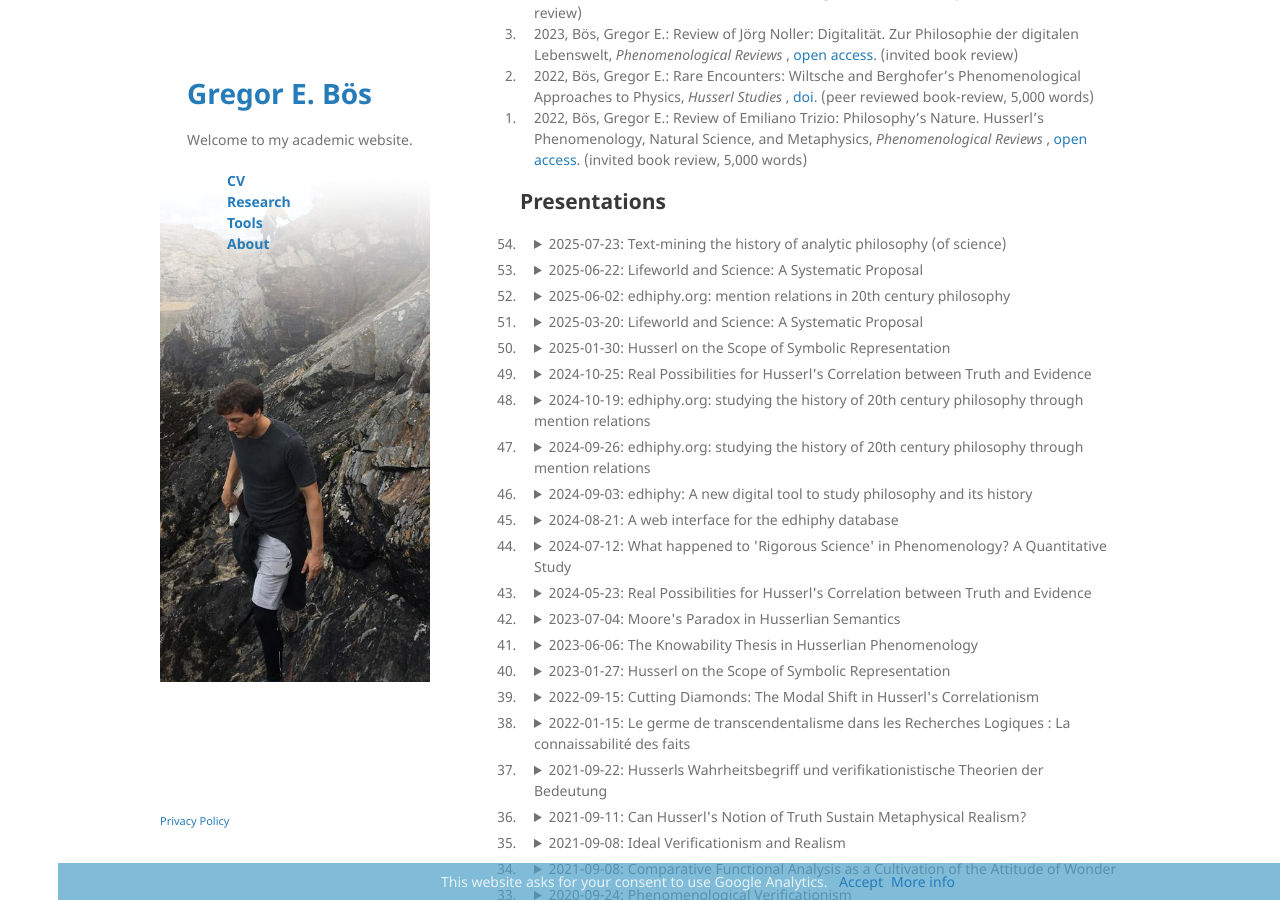
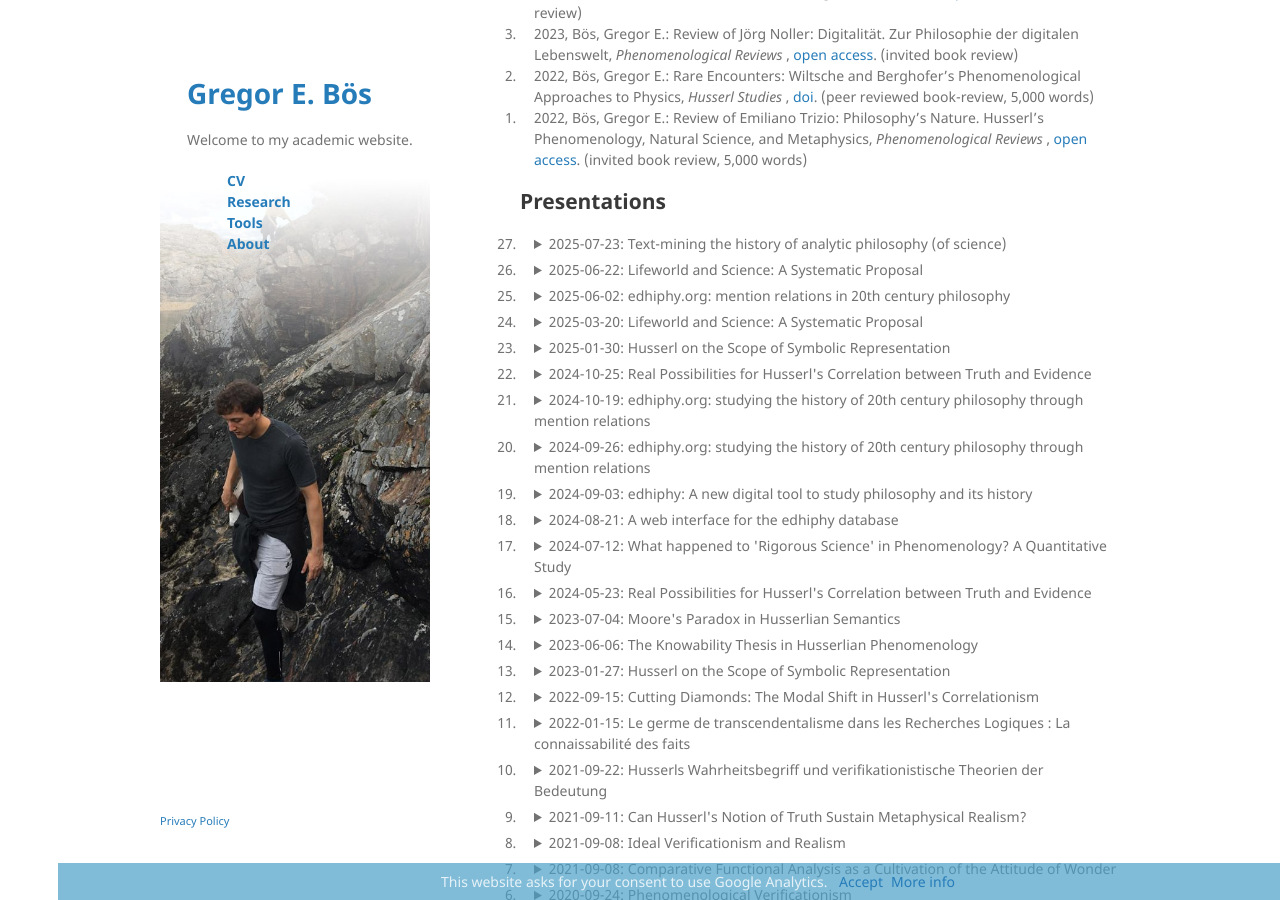
Before and after one commit to gboes/gboes.github.io, a Jekyll site: the page built from res.md, in a window 1280 px wide and 900 px high, scrolled down 814 px. Built offline with Jekyll 4.4.1, drawn with Linux system fonts in a browser that asks for light colours; Markdown is read by kramdown in place of the engine named in the settings.

Commit message:
fix reverse list numbering bug in Chrome

```diff
--- a/res.md
+++ b/res.md
@@ -8,7 +8,7 @@ description: Published Research
 <p><i>Click on entries to expand details.</i></p>
 
 ## Software and Datasets
-<ol reversed outside style="padding-left: 0em" type="1">
+<ol reversed outside style="padding-left: 0em" type="1" start=1>
 <li style="padding-left: 0.5em">
 <details>
 <summary><span style="color:#3c6cf6">e</span>dhiphy and <a href="https://edhiphy.org/?gb">edhiphy.org</a>
@@ -55,7 +55,7 @@ Part III returns to current debates in the philosophy of science. In the final c
 
 ## Research Articles
 
-<ol reversed outside style="padding-left: 0em">
+<ol reversed outside style="padding-left: 0em" start={{ site.data.research_articles.size }}>
 {% for row in site.data.research_articles reversed %}
 <li style="padding-left: 0.5em">
 <details>
@@ -74,7 +74,7 @@ Part III returns to current debates in the philosophy of science. In the final c
 </ol>
 
 ## Critical Notices and Book Reviews
-<ol reversed outside style="padding-left: 0em">
+<ol reversed outside style="padding-left: 0em" start={{ site.data.book_reviews.size }}>
 {% for row in site.data.book_reviews reversed %}
 <li style="padding-left: 1em">
 <!-- <details> -->
@@ -89,7 +89,7 @@ Part III returns to current debates in the philosophy of science. In the final c
 
 ## Presentations
 
-<ol reversed outside style="padding-left: 0em">
+<ol reversed outside style="padding-left: 0em" start={{ site.data.presentations.size }}>
 {% for row in site.data.presentations reversed %}
 <li style="padding-left: 1em">
 <details>
```
Also changed, not shown: _data/presentations.csv (+10 -10 lines).
